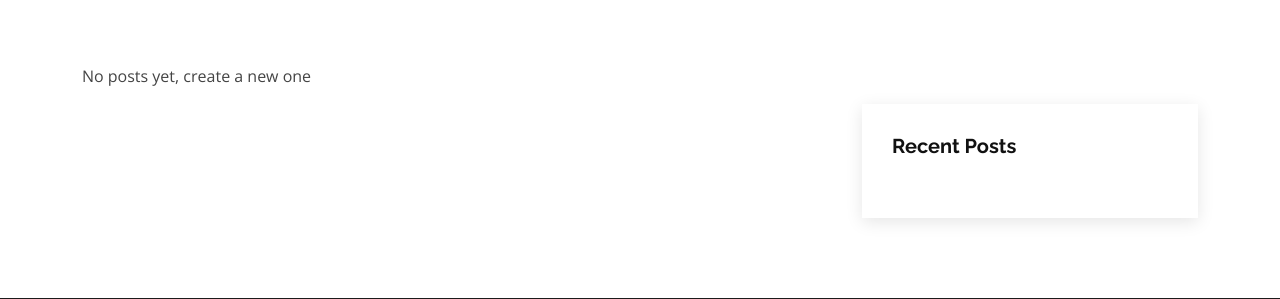
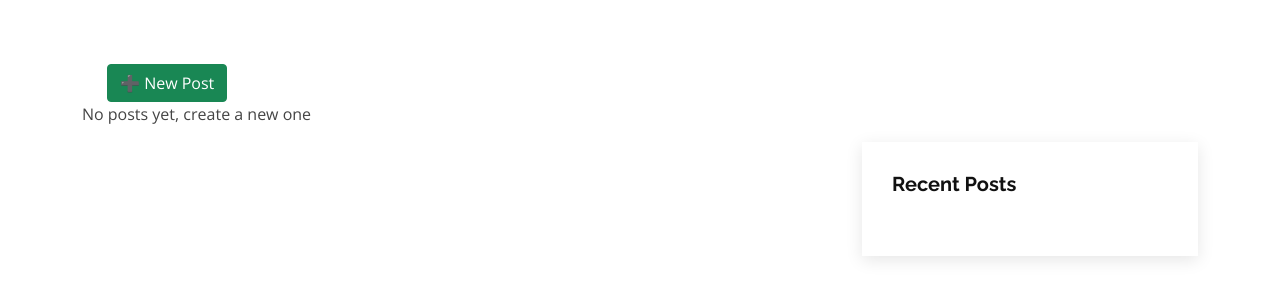
Before and after one commit to Yashkapure06/Blogging-Website, a Node server app: page / in a window 1280 px wide. Shown: the part 76-375 px from the top of the page. Run offline with Node 20, Linux system fonts and the light colour scheme; data that the repository does not hold is empty; some libraries are stand-ins or nearby versions.

Commit message:
Added the Add New Post Btn, Edit and delete btn

```diff
--- a/views/index.ejs
+++ b/views/index.ejs
@@ -2,14 +2,16 @@
 <meta charset="utf-8" />
 <meta name="viewport" content="width=device-width, initial-scale=1" />
 <meta name="theme-color" content="#000000" />
-<meta name="description" content="Anonymous Blogger provides you information about Tech, Non-Tech, General Knowledge, Astronomy and Many more..." />
+<meta name="description"
+    content="Anonymous Blogger provides you information about Tech, Non-Tech, General Knowledge, Astronomy and Many more..." />
 <meta property="og:type" content="Blogging website">
 <link rel="icon" type="image/png" href="../public/images/favicon.ico">
 <meta property="og:title" content="Anonymous Blogger💻🤓">
 <meta property="og:description"
     content="Anonymous Blogger provides you information about Tech, Non-Tech, General Knowledge, Astronomy and Many more...">
-    <meta name="keywords" content="Best Blogging Site, Best Blogs, Anonymous Blogger, Best Anonymus Blogs, Tech, Non-Tech, General Knowledge, Astronomy">
-    <meta property="og:image" content="../public/images/AB.png"/>
+<meta name="keywords"
+    content="Best Blogging Site, Best Blogs, Anonymous Blogger, Best Anonymus Blogs, Tech, Non-Tech, General Knowledge, Astronomy">
+<meta property="og:image" content="../public/images/AB.png" />
 <!-- Twitter -->
 <meta property="twitter:card" content="summary_large_image">
 <meta property="twitter:title" content="Anonymous Blogger 💻🤓">
@@ -28,13 +30,13 @@
     <main id="main">
 
         <section id="blog" class="blog">
-            <!-- <div class="row mb-3">
-                <a href="blogs/new" class="btn btn-success d-flex align-items-center"><i
-                        class="material-icons mr-2">add_circle</i>
-                    New Blog</a>
-            </div> -->
+
             <div class="container" data-aos="fade-up">
                 <% if(blogs.length<1){%>
+                    <div style="margin-left:25px">
+                        <a href="blogs/new"> <input class="footer-newsletter btn btn-success " type="submit" value="➕ New Post">
+                            </a>
+                    </div>
 
                 <p class="text-black">No posts yet, create a new one</p>
 
@@ -45,11 +47,11 @@
                     <div class="col-lg-8 entries">
 
                         <% blogs.forEach(blog=>{ %>
-                        <!-- <a href="blogs/edit/<%= blog.id %> " class="rounded-circle p-2 mb-2"
-                                style="background:blue;">
-                                <i class="material-icons" style="color:white">create</i>
+
+                        <p style="display:none; position:absolute" id="blogId"><%= blog.id  %> </p>
+                          <!-- <a href="blogs/edit/<%= blog.id %> " >
+                                <input class="footer-newsletter btn btn-success " type="submit" value="🛠 Edit Post">
                         </a> -->
-                        <p style="display:none; position:absolute" id="blogId"><%= blog.id  %> </p>
                         <article class="entry">
                             <div class="entry-img">
                                 <img src="/uploads/images/<%= blog.img %>" alt="<%= blog.title %>" width="600"
@@ -59,24 +61,18 @@
                             <h2 class="entry-title">
                                 <a href="blogs/<%=blog.slug %>"><%= blog.title %></a>
                             </h2>
-                            <!-- <div class="more position-relative" style="cursor: pointer;">
+                            <div style="cursor: pointer;">
+                                <div style="display:flex; margin-bottom:15px">
+                                    <a href="blogs/edit/<%= blog.id %> " >
+                                        <input class="footer-newsletter btn btn-success " type="submit" value="🛠 Edit Post">
+                                    </a>
+                                    <form style="margin-left:15px" action="/blogs/<%=blog.id%>?_method=DELETE" method="POST">
+                                            <input class="footer-newsletter btn btn-danger " type="submit" value="❌ Delete Post">
 
-
-                                <i class="material-icons p-2">more_vert</i>
-                                <div class="d-none options card rounded-pill shadow-sm p-1 position-absolute">
-                                    <a href="blogs/edit/<%= blog.id %> " class="rounded-circle p-2 mb-2"
-                                        style="background:blue;">
-                                        <i class="material-icons" style="color:white">create</i>
-                                    </a>
-                                    <form action="/blogs/<%=blog.id%>?_method=DELETE" method="POST">
-                                        <button class="rounded-circle p-2 bg-danger">
-                                            <i class="material-icons" style="color:white">delete</i>
-
-                                        </button>
                                     </form>
 
                                 </div>
-                            </div> -->
+                            </div>
                             <div class="entry-meta">
                                 <ul>
                                     <li class="d-flex align-items-center"><i class="bi bi-person"></i> <a
```
Lines whose indentation alone changed are shown as unchanged.
